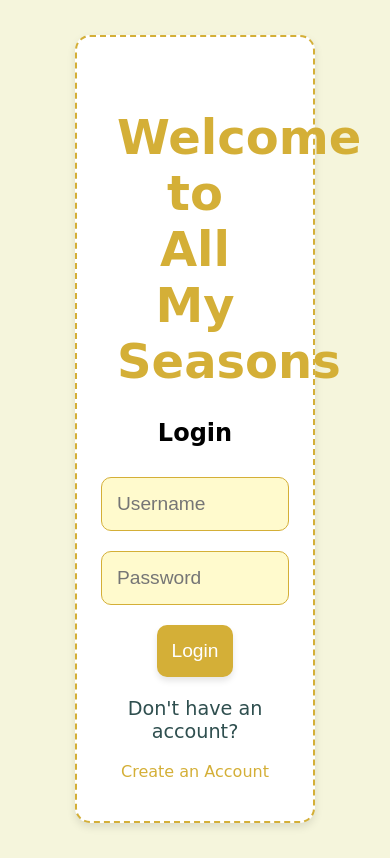
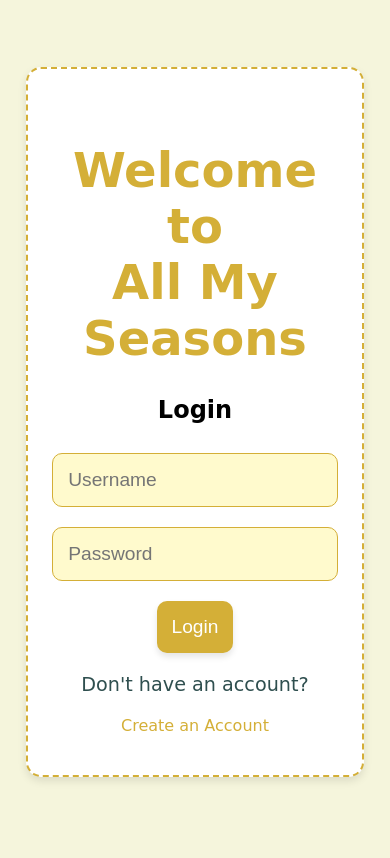
Before and after one commit to mcasian/All-My-Seasons, a React (Create React App) app in the folder Frontend/: page /login in a window 390 px wide. Built offline with nearby package versions, Linux system fonts and the light colour scheme.

Commit message:
mobile font editing

```diff
--- a/Frontend/src/style/Login.css
+++ b/Frontend/src/style/Login.css
@@ -17,6 +17,20 @@
   /* Gold dashed border */
   text-align: center;
   width: 40vw;
+}
+
+@media (max-width: 768px) {
+  .login-form-container {
+    background: white;
+    margin: 35px;
+    padding: 40px;
+    border-radius: 15px;
+    box-shadow: 0 4px 8px rgba(0, 0, 0, 0.1);
+    border: 2px dashed #d4af37;
+    /* Gold dashed border */
+    text-align: center;
+    width: 65vw;
+  }
 }
 
 h1 {
--- a/Frontend/src/style/Memory.css
+++ b/Frontend/src/style/Memory.css
@@ -455,9 +455,3 @@
   transform: translateY(0);
   /* Reset the upward movement on click */
 }
-
-.top-right-button {
-  position: absolute;
-  top: 20px;
-  right: 20px;
-}
--- a/Frontend/src/style/Profile.css
+++ b/Frontend/src/style/Profile.css
@@ -14,6 +14,14 @@
   position: absolute;
   top: 20px;
   right: 20px;
+}
+
+@media (max-width: 768px) {
+  .top-right-button {
+    position: absolute;
+    top: 5px;
+    right: 10px;
+  }
 }
 
 .logout-button {
```
